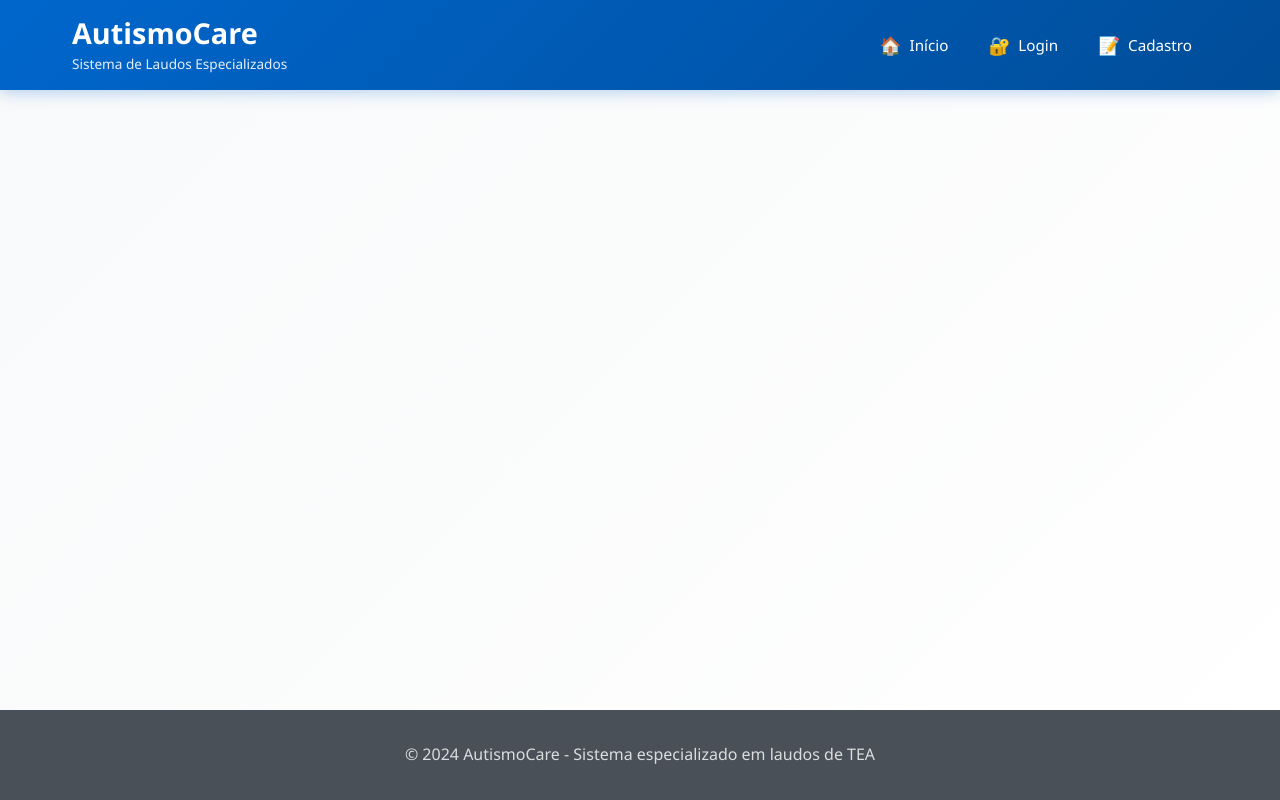
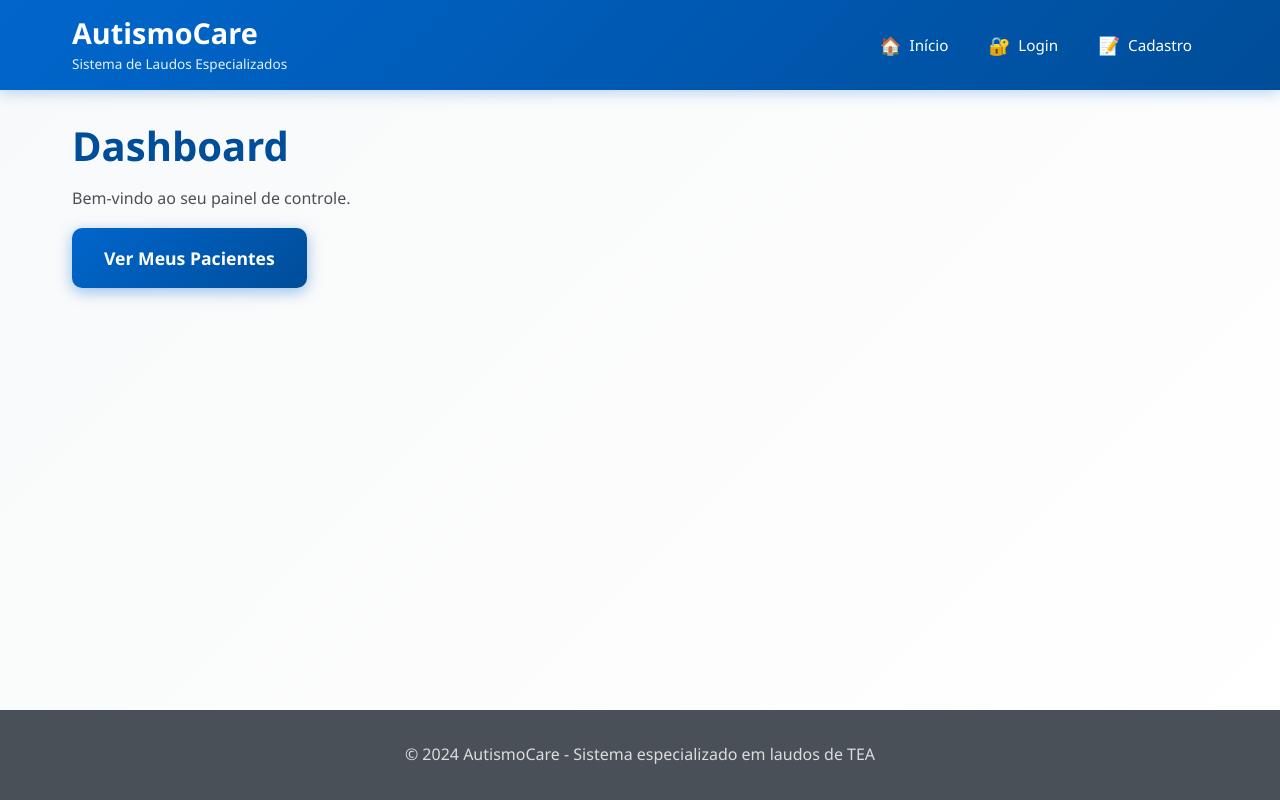
Before and after one commit to ruanmorais22/laudos_autismo_mvp, a React (Vite) app in the folder frontend/: page /dashboard in a window 1280 px wide. Built offline with nearby package versions, Linux system fonts and the light colour scheme; no server answers.

Commit message:
feat: add dashboard and redirect after login

```diff
--- a/frontend/src/App.tsx
+++ b/frontend/src/App.tsx
@@ -5,6 +5,7 @@ import LoginPage from './pages/LoginPage';
 import RegisterPage from './pages/RegisterPage';
 import PatientsPage from './pages/PatientsPage';
 import ReportPage from './pages/ReportPage';
+import DashboardPage from './pages/DashboardPage';
 import './App.css';
 import type { Session } from '@supabase/supabase-js';
 
@@ -84,6 +85,7 @@ const Layout: React.FC = () => {
           <Routes>
             <Route path="/login" element={<LoginPage />} />
             <Route path="/register" element={<RegisterPage />} />
+            <Route path="/dashboard" element={<DashboardPage />} />
             <Route path="/patients" element={<PatientsPage />} />
             <Route path="/report/:patientId" element={<ReportPage />} />
             <Route path="/" element={<HomePage />} />
--- /dev/null
+++ b/frontend/src/pages/DashboardPage.tsx
@@ -0,0 +1,20 @@
+import React from 'react';
+import { Link } from 'react-router-dom';
+
+const DashboardPage: React.FC = () => {
+  return (
+    <div className="dashboard-page">
+      <h1>Dashboard</h1>
+      <p>Bem-vindo ao seu painel de controle.</p>
+
+      <div className="dashboard-actions">
+        <Link to="/patients" className="btn-primary">
+          Ver Meus Pacientes
+        </Link>
+        {/* Adicionar mais links e widgets aqui no futuro */}
+      </div>
+    </div>
+  );
+};
+
+export default DashboardPage;
--- a/frontend/src/pages/LoginPage.tsx
+++ b/frontend/src/pages/LoginPage.tsx
@@ -1,7 +1,9 @@
 import React, { useState } from 'react';
+import { useNavigate } from 'react-router-dom';
 import { supabase } from '../services/supabaseClient';
 
 const LoginPage: React.FC = () => {
+  const navigate = useNavigate();
   const [email, setEmail] = useState('');
   const [password, setPassword] = useState('');
   const [loading, setLoading] = useState(false);
@@ -20,8 +22,8 @@ const LoginPage: React.FC = () => {
     if (error) {
       setMessage(`Erro no login: ${error.message}`);
     } else {
-      setMessage('Login realizado com sucesso!');
-      // TODO: Redirecionar para o dashboard
+      setMessage('Login realizado com sucesso! Redirecionando...');
+      navigate('/dashboard');
     }
     setLoading(false);
   };
```
